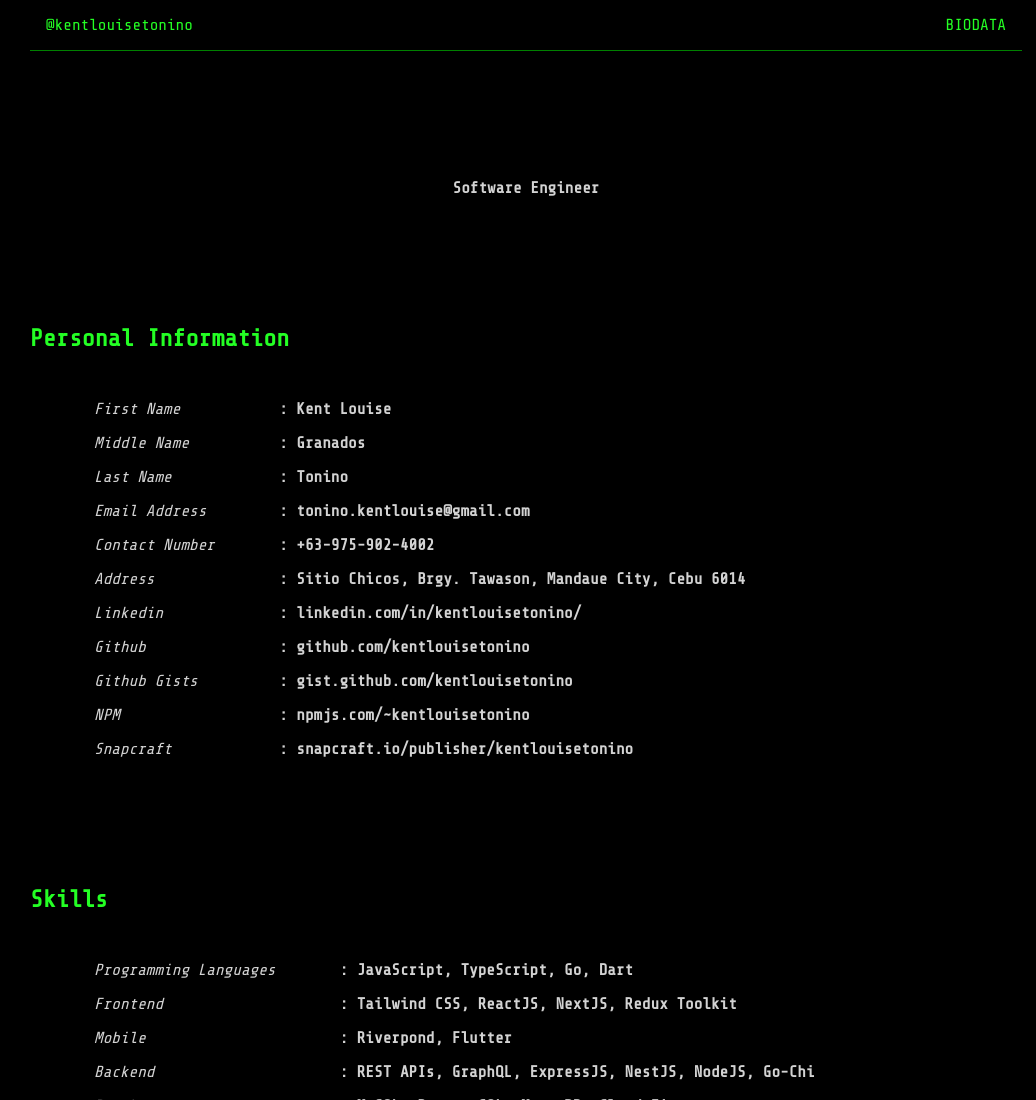
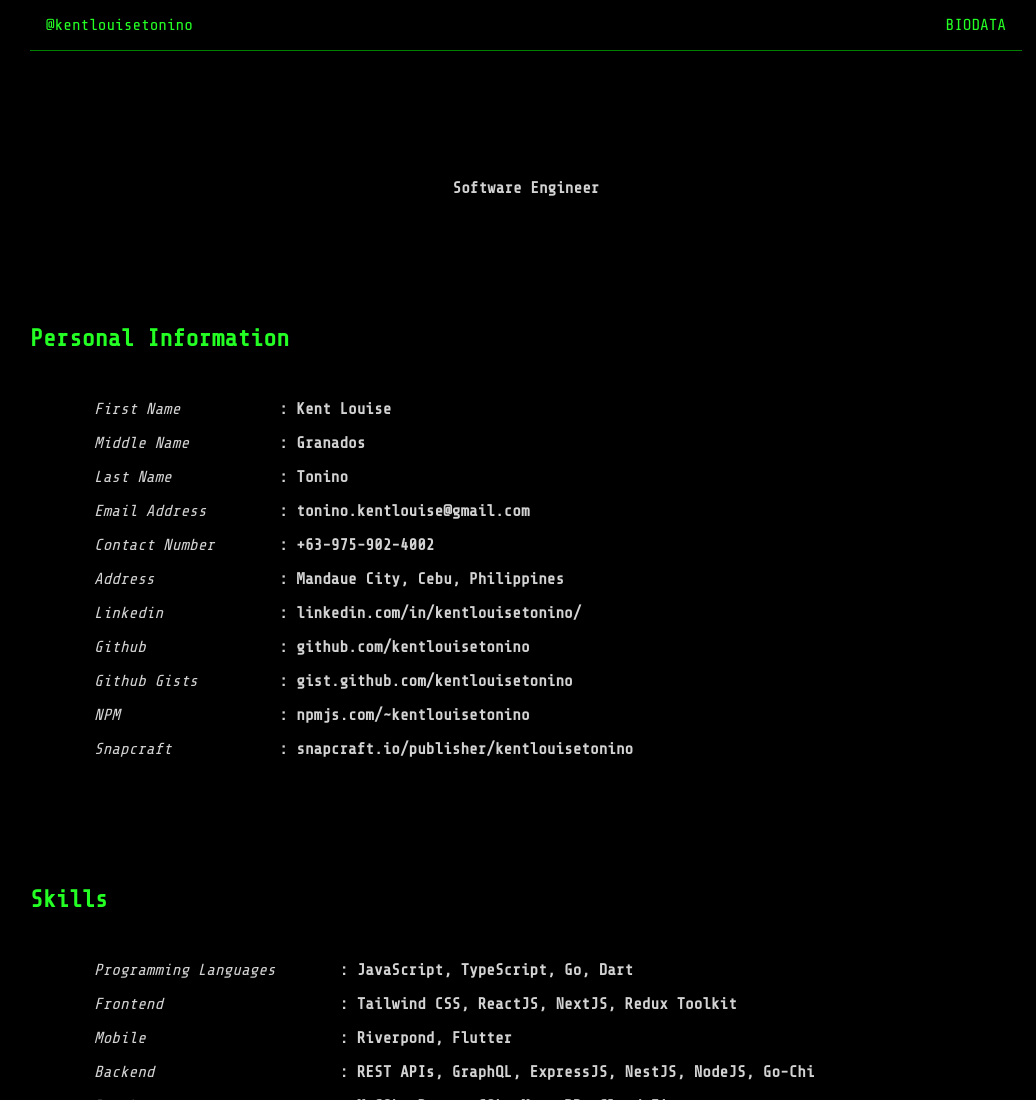
Before and after one commit to kentlouisetonino/biodata, a plain HTML site: page index.html in a window 1280 px wide. Shown: the top 1100 px of the page, without its empty margins (114-1150 px from the left). Drawn offline with nearby package versions, Linux system fonts and the light colour scheme.

Commit message:
update: change address

```diff
--- a/index.html
+++ b/index.html
@@ -51,7 +51,7 @@
               <li>: Tonino</li>
               <li>: tonino.kentlouise@gmail.com</li>
               <li>: +63-975-902-4002</li>
-              <li>: Sitio Chicos, Brgy. Tawason, Mandaue City, Cebu 6014</li>
+              <li>: Mandaue City, Cebu, Philippines</li>
               <li>
                 :
                 <a
@@ -134,7 +134,7 @@
               <li>Job Title</li>
               <li>Company Name</li>
               <li>Company Address</li>
-                <li>Date Attended</li>
+              <li>Date Attended</li>
             </ul>
           </div>
           <div class="experience-data-list-2">
```
